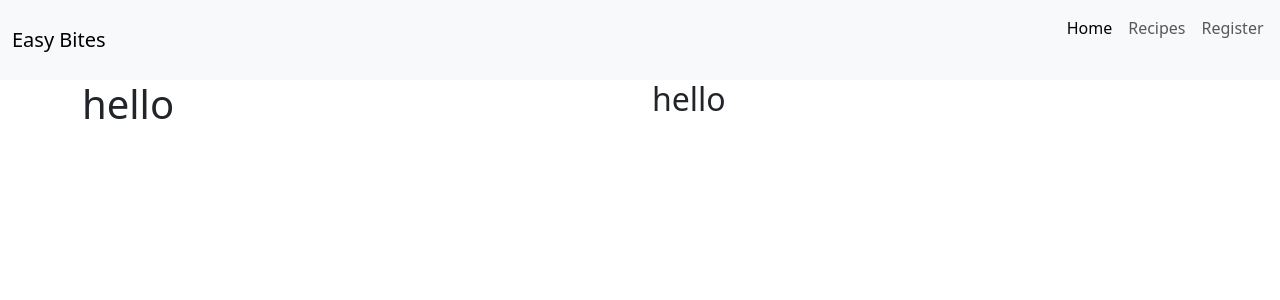
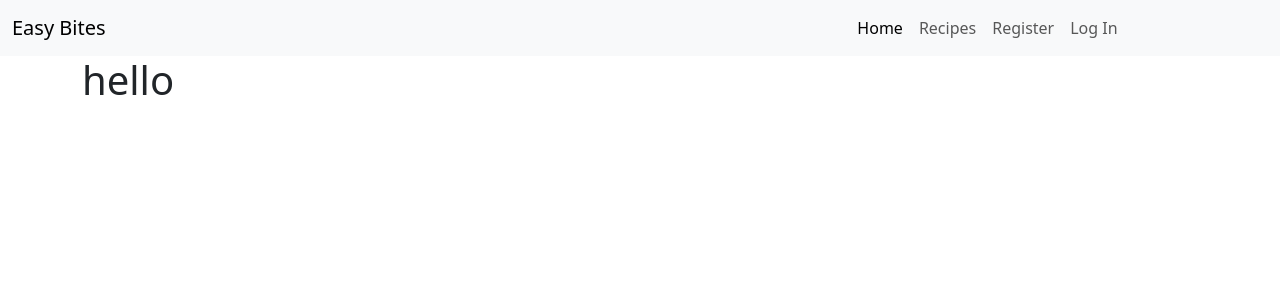
Before and after one commit to LanaCreegan/pp4, a Django app: template home/templates/index.html in a window 1280 px wide; the page is wider, and only the part inside the window is pictured. Shown: the top 300 px of that part. Run offline with Django 3.2, Linux system fonts and the light colour scheme; the template is opened without the code that fills it, so the values that code supplies are empty; parts of the project's set-up code (start-up, migrations or seed data) failed here and were passed over; some libraries are stand-ins or nearby versions.

Commit message:
Add font awesome script and move bootstrap script

```diff
--- a/home/templates/index.html
+++ b/home/templates/index.html
@@ -8,9 +8,6 @@
             <div class="col-6">
                 <h1>hello</h1>
             </div>
-            <div class="col-6">
-                <h2>hello</h2>
-            </div>
         </div>
     </div>
 </section>
--- a/templates/base.html
+++ b/templates/base.html
@@ -10,7 +10,6 @@
 
     <link rel="stylesheet" href="{% static 'css/style.css' %}">
     <link href="https://cdn.jsdelivr.net/npm/bootstrap@5.3.0/dist/css/bootstrap.min.css" rel="stylesheet" integrity="sha384-9ndCyUaIbzAi2FUVXJi0CjmCapSmO7SnpJef0486qhLnuZ2cdeRhO02iuK6FUUVM" crossorigin="anonymous">
-    <script src="https://cdn.jsdelivr.net/npm/bootstrap@5.3.0/dist/js/bootstrap.bundle.min.js" integrity="sha384-geWF76RCwLtnZ8qwWowPQNguL3RmwHVBC9FhGdlKrxdiJJigb/j/68SIy3Te4Bkz" crossorigin="anonymous"></script>
 
     <title>Easy Bites</title>
   </head>
@@ -18,10 +17,10 @@
    <header>
     <nav class="navbar navbar-expand-lg navbar-light bg-light">
       <div class="container-fluid">
-        <div class="col-2">
+        <div class="col-4">
           <a class="navbar-brand" href="#">Easy Bites</a>
         </div>
-        <div class="col-2">
+        <div class="col-4">
           <button class="navbar-toggler" type="button" data-bs-toggle="collapse" data-bs-target="#navbarContent" aria-controls="navbarContent" aria-expanded="false" aria-label="Toggle navigation">
             <span class="navbar-toggler-icon"></span>
           </button>
@@ -57,5 +56,7 @@
 
       {% endblock %}
     </main>
+    <script src="https://cdn.jsdelivr.net/npm/bootstrap@5.3.0/dist/js/bootstrap.bundle.min.js" integrity="sha384-geWF76RCwLtnZ8qwWowPQNguL3RmwHVBC9FhGdlKrxdiJJigb/j/68SIy3Te4Bkz" crossorigin="anonymous"></script>
+    <script src="https://kit.fontawesome.com/ba9ae38aaf.js" crossorigin="anonymous"></script>
   </body>
 </html>
```
